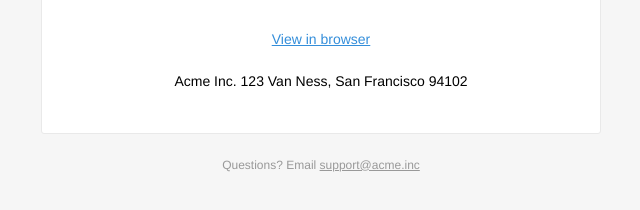
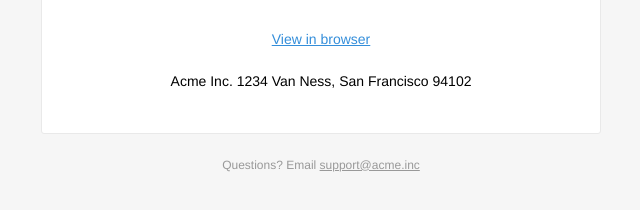
Before and after one commit to lukehillonline/htmlEmailsOnline, a website: page source/template-example.html in a window 1280 px wide. Shown: the part 532-742 px from the top of the page, 319-959 px from the left. Drawn offline with Linux system fonts and the light colour scheme.

Commit message:
updating read me and performing tests

```diff
--- a/source/template-example.html
+++ b/source/template-example.html
@@ -164,7 +164,7 @@
 								</tr>
 								<tr>
 									<td class="content-block">
-										Acme Inc. 123 Van Ness, San Francisco 94102
+										Acme Inc. 1234 Van Ness, San Francisco 94102
 									</td>
 								</tr>
 							</table>
```
Also changed, not shown: templates/template-example.html (+1 -1 lines), README.md.
